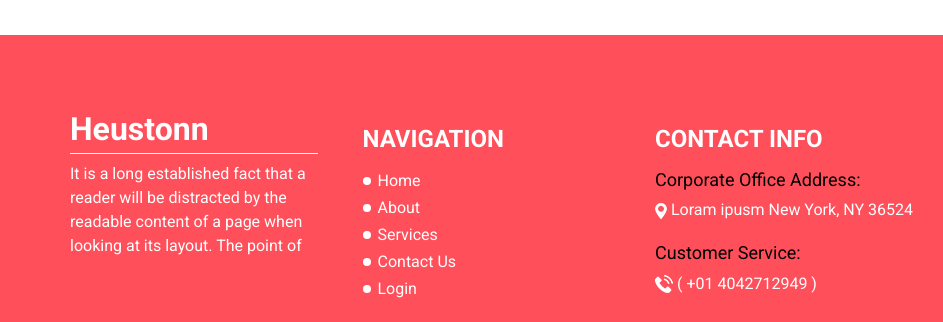
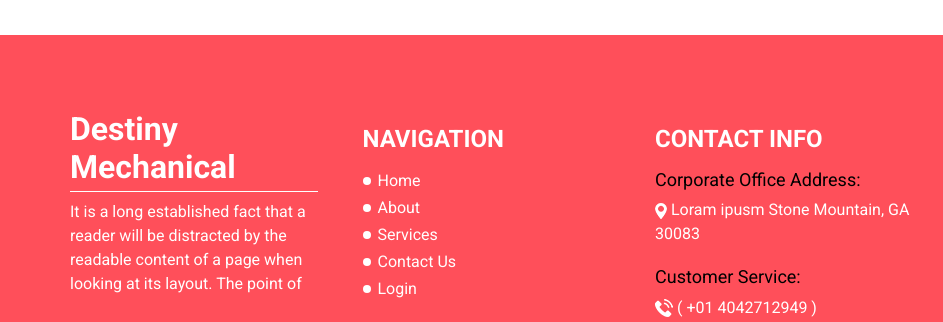
Before and after one commit to mozer43/destiny, a plain HTML site: page about.html in a window 1280 px wide. Shown: the part 912-1234 px from the top of the page, 0-943 px from the left. Drawn offline with nearby package versions, Linux system fonts and the light colour scheme.

Commit message:
feature branch

```diff
--- a/about.html
+++ b/about.html
@@ -115,7 +115,7 @@
         <div class="col-md-3">
           <div class="info-logo">
             <h2>
-              Heustonn
+              Destiny Mechanical
             </h2>
             <p>
               It is a long established fact that a reader will be distracted by the readable content of a page when
@@ -169,7 +169,7 @@
               <a href="">
                 <img src="images/location.png" alt="">
                 <span>
-                  Loram ipusm New York, NY 36524
+                  Loram ipusm Stone Mountain, GA 30083
                 </span>
               </a>
             </div>
```
Also changed, not shown: index.html (+5 -5 lines).
